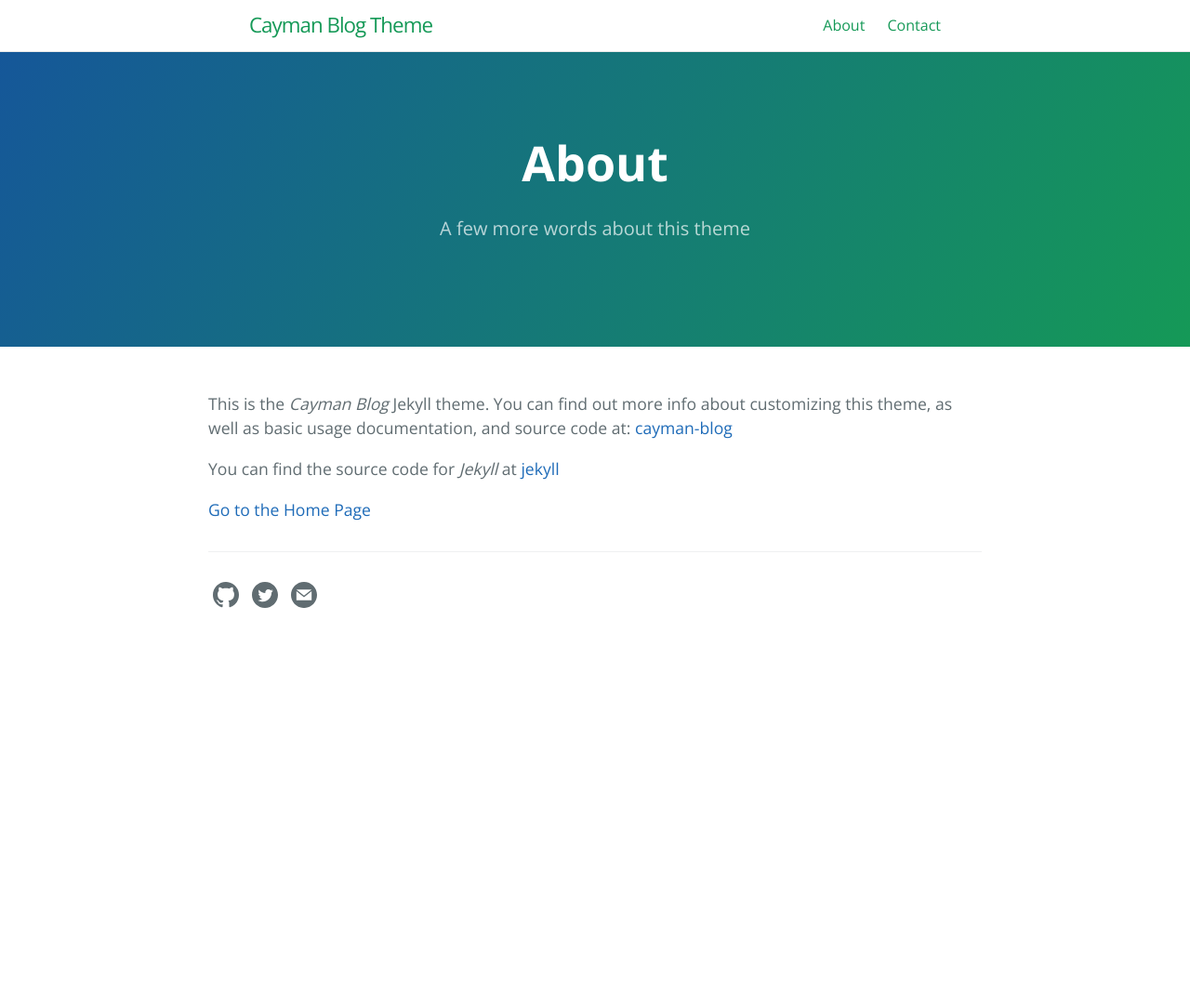
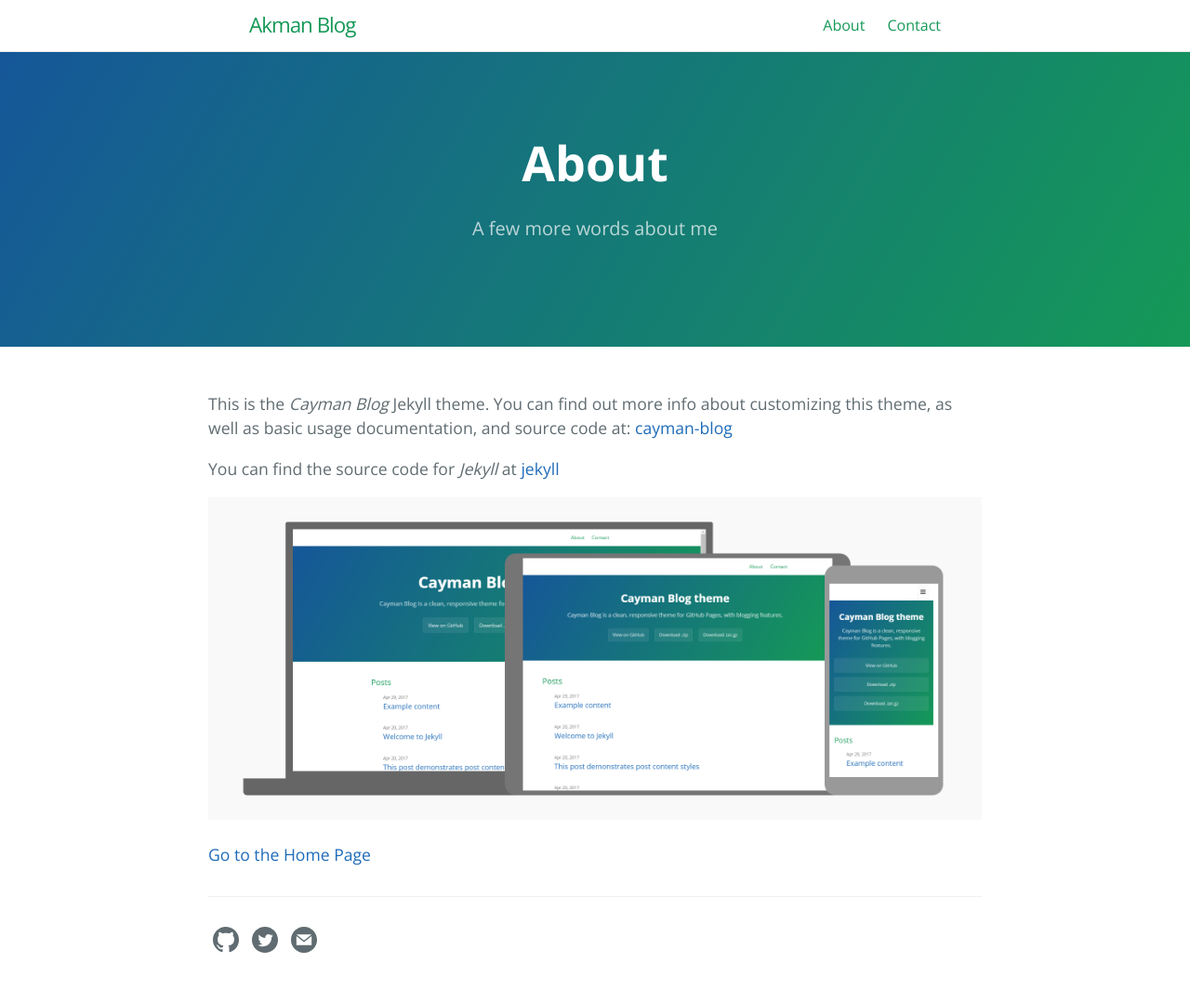
Before and after one commit to Akman/akman.github.io, a Jekyll site: the page built from about.md, in a window 1280 px wide. Shown: the whole page at 93% size. Built offline with Jekyll 4.4.1, drawn with Linux system fonts in a browser that asks for light colours; before the commit the page ends 900 px from its top, so only the background shows below that.

Commit message:
Fixed date format and image refs.

```diff
--- a/_config.yml
+++ b/_config.yml
@@ -37,13 +37,16 @@ exclude:
 lang: en-US
 
 # Title
-title: Cayman Blog Theme
+title: Akman Blog
 
 # Description
 # It will appear in your document head meta and in your feed.xml
 description: >-
   Cayman Blog Theme is a clean, responsive blogging theme for Jekyll
   and Gitlab/GitHub Pages
+
+# open graph default site image
+image: /thumbnail-jumbo.png
 
 # Google Analytics tracking ID
 google_analytics:
@@ -61,23 +64,23 @@ github:
   zip_url: https://github.com/Akman/java-boilerplate-gradle/archive/v0.18.0.zip
   tar_url: https://github.com/Akman/java-boilerplate-gradle/archive/v0.18.0.tar.gz
 
+repository: Akman/java-boilerplate-gradle
+
 # change this to the base hostname & protocol for your site
-url: "https://lorepirri.github.io"
+# url: https://akman.github.io
 
 # change this to the subpath of your site, e.g. /blog. Leave it empty if you don't need it.
-baseurl: "/cayman-blog"
+# baseurl: /
 
-# cayman-blog date format
-# refer to http://shopify.github.io/liquid/filters/date/ if you want to customize this
 cayman-blog:
-  date_format: "%b %-d, %Y"
+  # http://shopify.github.io/liquid/filters/date/
+  date_format: '%d.%m.%Y'
 
 # social
-author: "Lore Pirri"
-image: /thumbnail-jumbo.png
+author: Alexander Kapitman
 
 twitter:
-  username: lorepirri
+  username: Kapitman
 
 target-blank:
     rel: nofollow
--- a/about.md
+++ b/about.md
@@ -1,13 +1,17 @@
 ---
 layout: page
 title: About
-tagline: A few more words about this theme
+tagline: A few more words about me
 permalink: /about.html
+image: /thumbnail-jumbo.png
 ---
 
 This is the _Cayman Blog_ Jekyll theme. You can find out more info about customizing this theme, as well as basic usage documentation, and source code at: [cayman-blog](https://github.com/lorepirri/cayman-blog)
 
 You can find the source code for _Jekyll_ at [jekyll](https://github.com/jekyll/jekyll)
 
+![Thumbnail)][image_thumbnail]
 
 [Go to the Home Page]({{ site.url }}{{ site.baseurl }})
+
+[image_thumbnail]: /thumbnail-jumbo.png
```
Also changed, not shown: _posts/2017-04-20-post-content-styles.md (+2 -0 lines), thumbnail-mobile.png (added).
